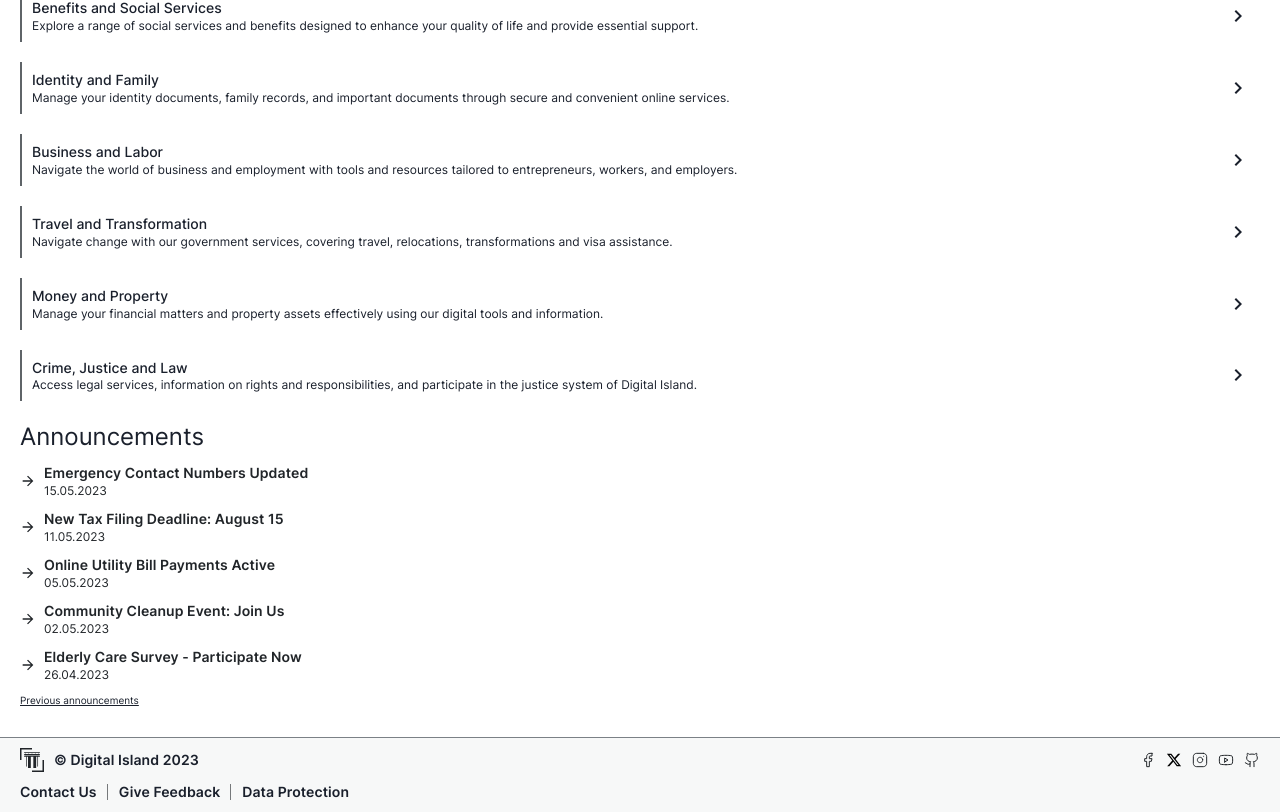
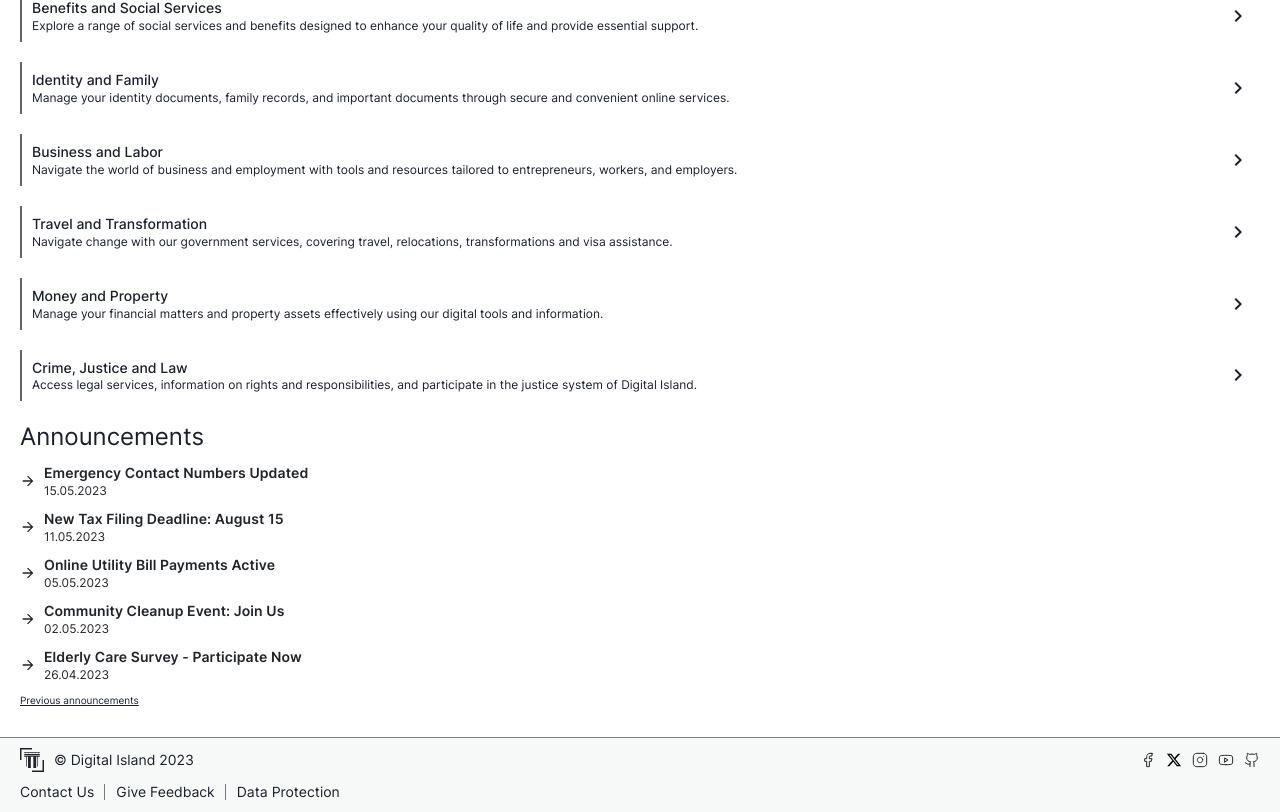
Before and after one commit to GovStackWorkingGroup/sandbox-usecase-bp-frontend, a React (Vite) app: page / in a window 1280 px wide. Shown: the part 668-1480 px from the top of the page. Built offline with nearby package versions, Linux system fonts and the light colour scheme.

Commit message:
Fix footer styles

```diff
--- a/src/components/footer/Footer.tsx
+++ b/src/components/footer/Footer.tsx
@@ -19,9 +19,7 @@ export default function Footer() {
       >
         <Flex alignItems="center" gap="10px">
           <Image w="24px" h="24px" src="./govstack-logo.svg" />
-          <Text variant="label" size="sm">
-            © Digital Island 2023
-          </Text>
+          <Text size="sm">© Digital Island 2023</Text>
         </Flex>
         <Flex gap="10px" alignItems="center">
           <Link>
@@ -42,7 +40,7 @@ export default function Footer() {
         </Flex>
       </Flex>
       <Flex gap="10px" flexWrap="wrap" alignItems="center">
-        <Text as={Link} variant="label" size="sm">
+        <Text as={Link} size="sm">
           Contact Us
         </Text>
         <Divider
@@ -51,7 +49,7 @@ export default function Footer() {
           borderColor={colors.theme.dark}
           orientation="vertical"
         />
-        <Text as={Link} variant="label" size="sm">
+        <Text as={Link} size="sm">
           Give Feedback
         </Text>
         <Divider
@@ -60,7 +58,7 @@ export default function Footer() {
           borderColor={colors.theme.dark}
           orientation="vertical"
         />
-        <Text as={Link} variant="label" size="sm">
+        <Text as={Link} size="sm">
           Data Protection
         </Text>
       </Flex>
```
